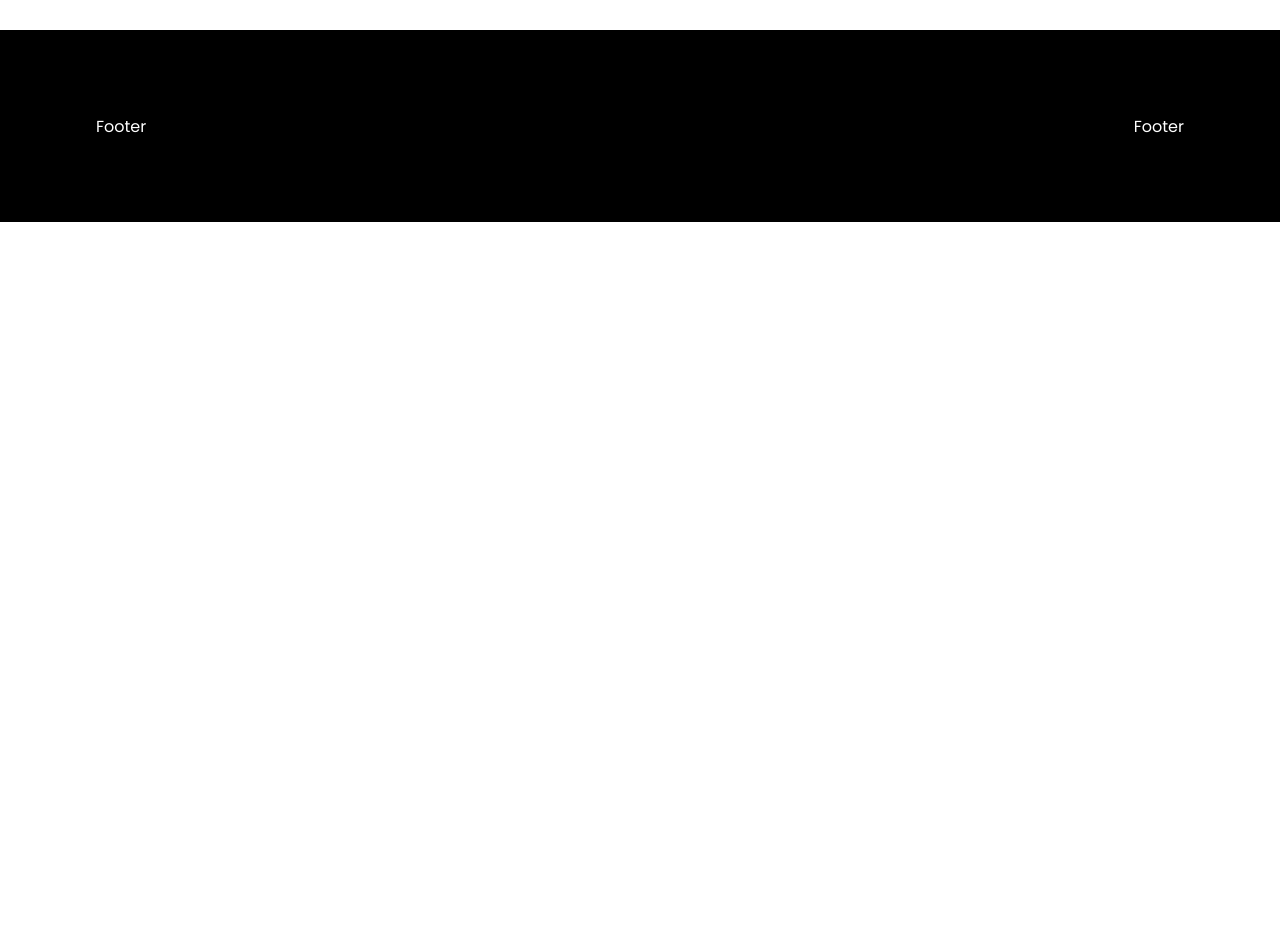
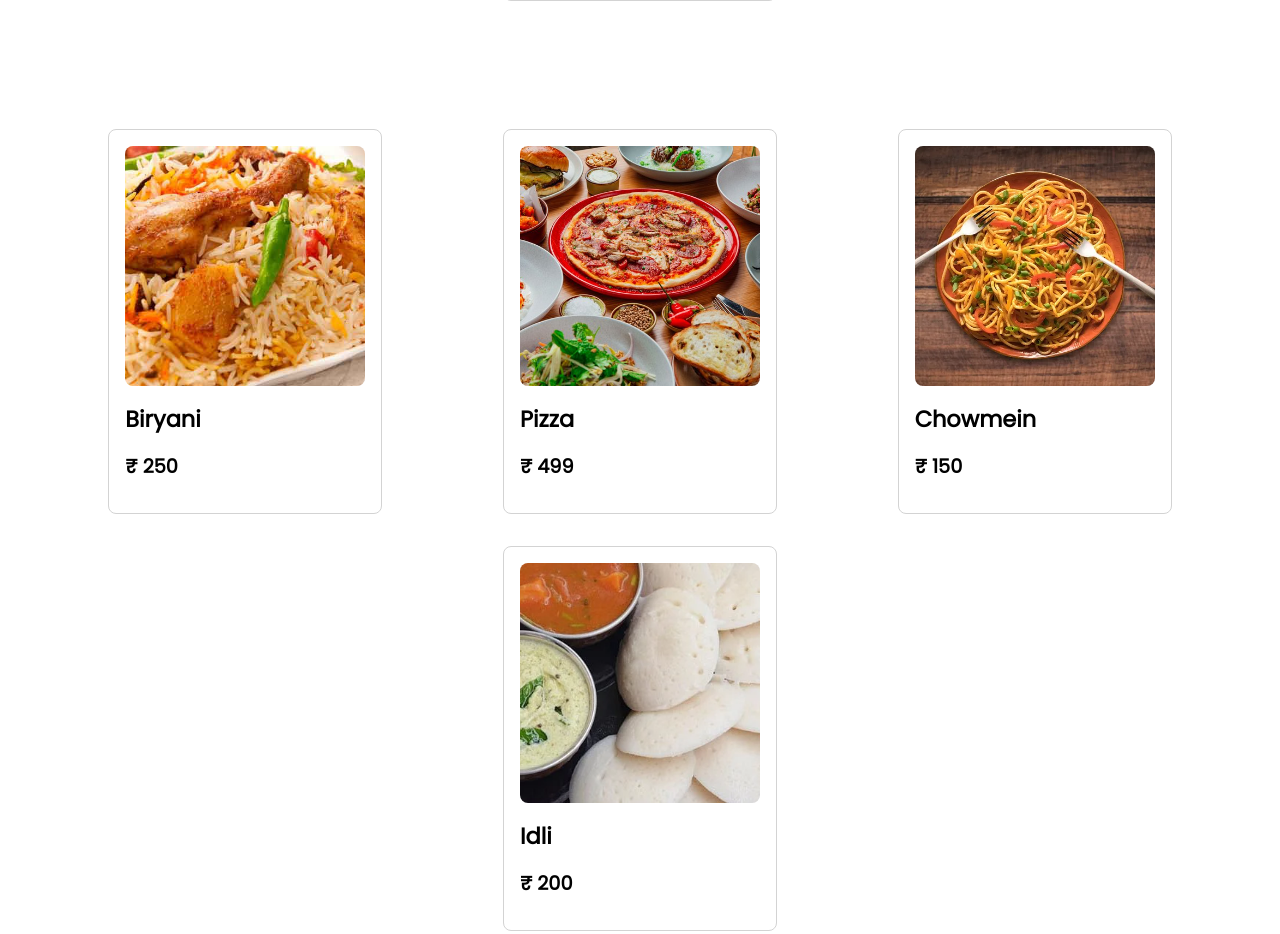
Before and after one commit to StillAbeginnerr/Template-Restaurant, a plain HTML site: page index.html in a window 1280 px wide. Shown: the part 1700-2634 px from the top of the page. Before the commit the page ends 1922 px from the top, so only its background shows below. Drawn offline with Linux system fonts and the light colour scheme.

Commit message:
Update index.html

```diff
--- a/index.html
+++ b/index.html
@@ -30,9 +30,11 @@
 
     <!-- Search Bar -->
     <div class="search-bar">
-        <input type="text" placeholder="Search..." />
+        <input id="searchbox" type="text" placeholder="Search..." />
     </div>
 
+    <!--Heading of card-->
+    <h2 class="fooditem">Food Items</h2>
     <!-- Items Card -->
     <div class="items-card-box">
         <div class="items-card">
@@ -75,6 +77,49 @@
             </div>
         </div>
     </div>
+    <div>
+        <div class="items-card-box">
+            <div class="items-card">
+                <div class="items-card-img">
+                    <img src="./img/biryani.png" alt="Burger" />
+                </div>
+                <div class="items-card-text">
+                    <h3>Biryani</h3>
+
+                    <p class="price">₹ 250</p>
+                </div>
+            </div>
+            <div class="items-card">
+                <div class="items-card-img">
+                    <img src="./img/pizza.jpg" alt="Burger" />
+                </div>
+                <div class="items-card-text">
+                    <h3>Pizza</h3>
+
+                    <p class="price">₹ 499</p>
+                </div>
+            </div>
+            <div class="items-card">
+                <div class="items-card-img">
+                    <img src="./img/chowmein.webp" alt="Burger" />
+                </div>
+                <div class="items-card-text">
+                    <h3>Chowmein</h3>
+                    <p class="price">₹ 150</p>
+                </div>
+            </div>
+            <div class="items-card">
+                <div class="items-card-img">
+                    <img src="./img/idli.webp" alt="Burger" />
+                </div>
+                <div class="items-card-text">
+                    <h3>Idli</h3>
+
+                    <p class="price">₹ 200</p>
+                </div>
+            </div>
+        </div>
+    </div>
 
     <!-- Footer -->
     <div class="footer">
```
